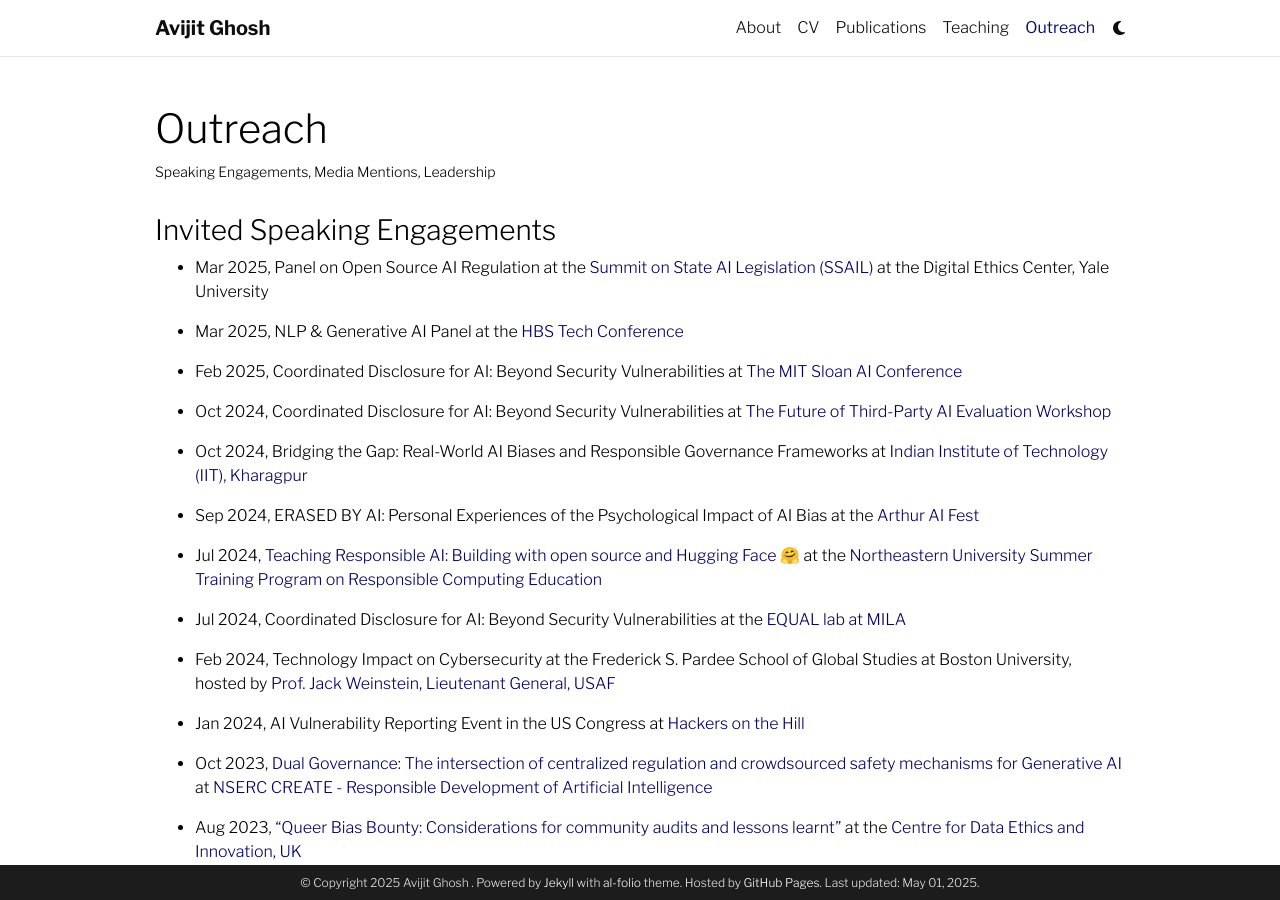
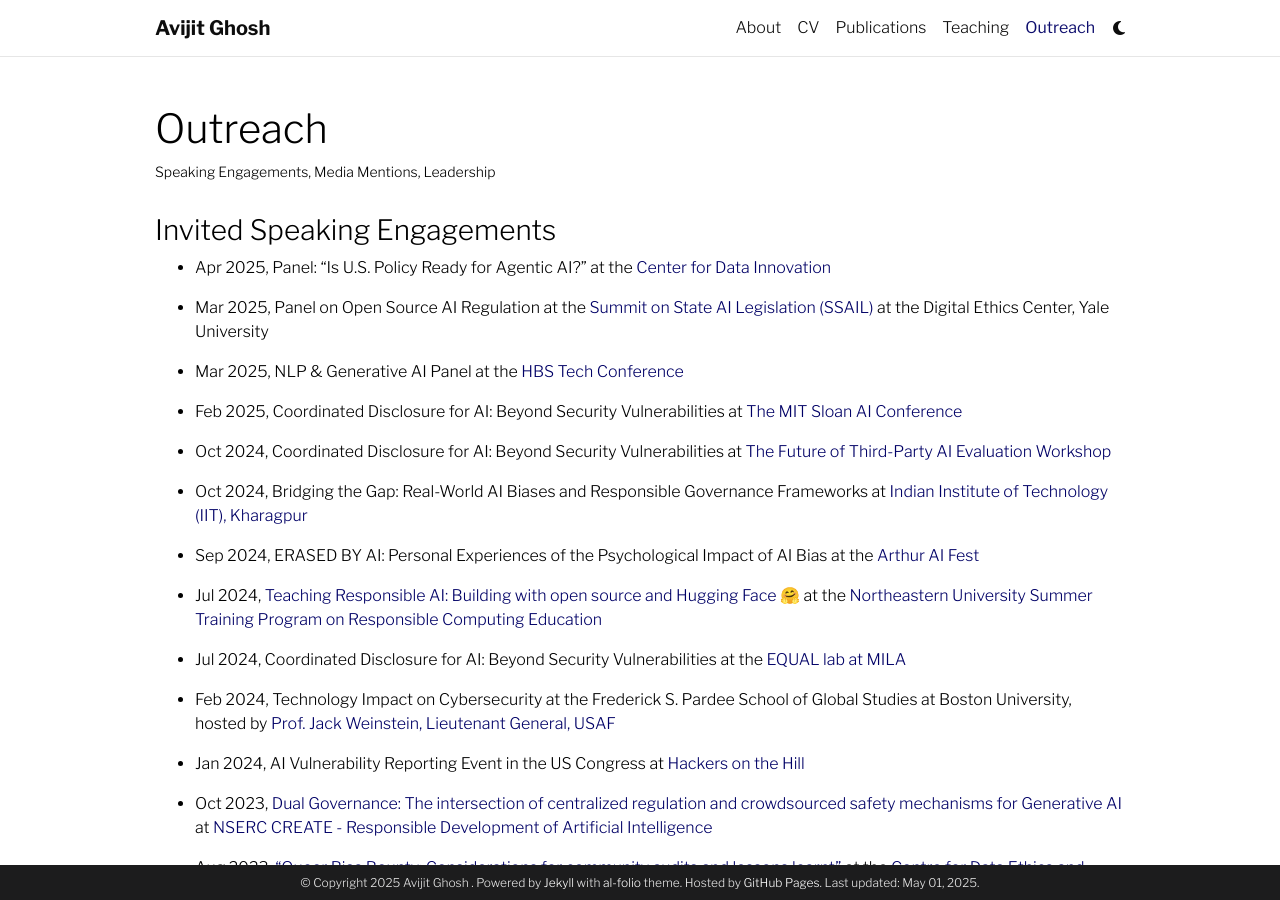
Before and after one commit to evijit/evijit.github.io, a Jekyll site: the page built from _pages/talks.md, in a window 1280 px wide and 900 px high. Built offline with Jekyll 4.4.1, drawn with Linux system fonts in a browser that asks for light colours; nearby versions of some CDN libraries; comment, search, counter and statistics services are not loaded; a style sheet for code colours, icons or effects is not loaded.

Commit message:
update news

```diff
--- a/_pages/talks.md
+++ b/_pages/talks.md
@@ -8,6 +8,8 @@ nav_order: 6
 ---
 
 ### Invited Speaking Engagements
+
+- Apr 2025, Panel: "Is U.S. Policy Ready for Agentic AI?" at the [Center for Data Innovation](https://datainnovation.org/2025/05/how-americans-feel-about-ai-and-why-it-matters-for-policy/)
 
 - Mar 2025, Panel on Open Source AI Regulation at the [Summit on State AI Legislation (SSAIL)](https://dec.yale.edu/programs/summit-on-state-ai-legislation-ssail) at the Digital Ethics Center, Yale University
 
```
